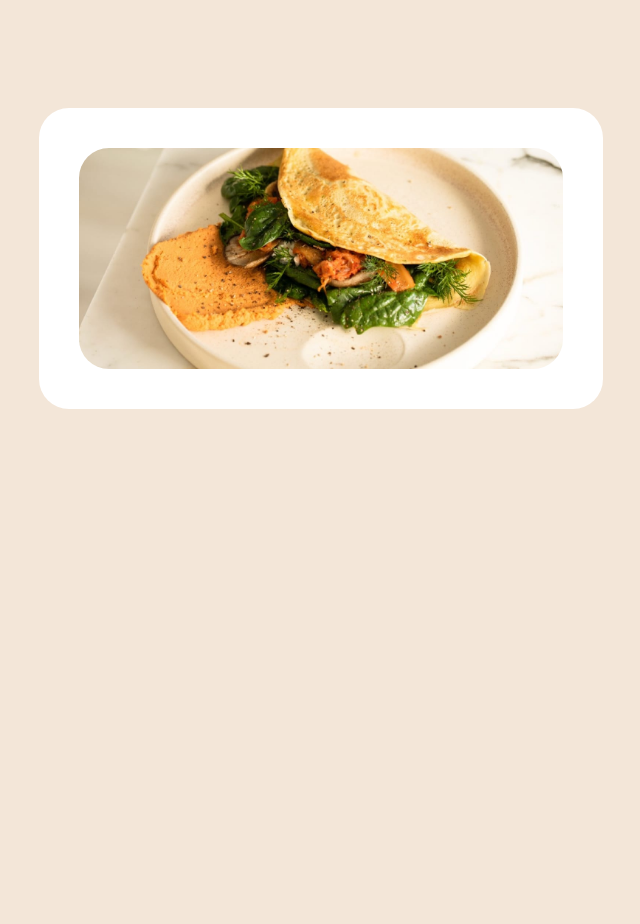
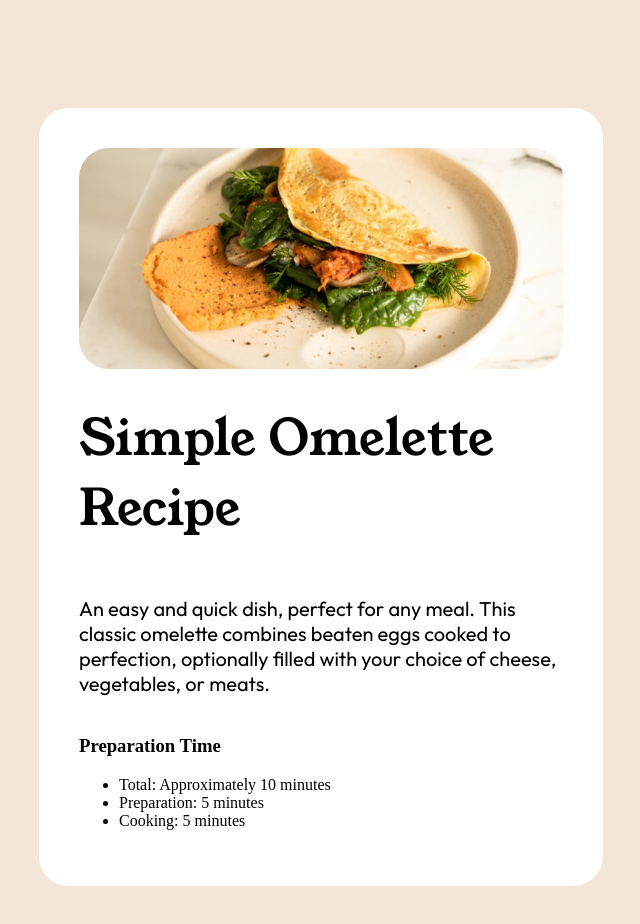
Before and after one commit to AaronVU/recipe-page-project, a plain HTML site: page index.html in a window 1280 px wide. Shown: the whole page, without its empty margins (319-959 px from the left). Before the commit the page ends 800 px from the top, so only its background shows below. Drawn offline with Linux system fonts and the light colour scheme.

Commit message:
Added fonts and styles to titles

```diff
--- a/index.html
+++ b/index.html
@@ -3,6 +3,8 @@
   <head>
 		<meta charset="UTF-8">
 		<meta name="viewport" content="width=device-width, initial-scale=1.0">
+
+		<link rel="stylesheet" href="styles.css">
 
 		<link rel="icon" type="image/png" sizes="32x32" href="/assets/images/favicon-32x32.png">
 
@@ -20,6 +22,7 @@
 				background-color: white;
 				padding: 40px;
 				display: flex;
+				flex-direction: column;
 				justify-content: center;
 				border-radius: 30px;
 			}
@@ -33,6 +36,21 @@
 	<body class="background">
 		<div class="recipe-body">
 			<img src="assets/images/image-omelette.jpeg" alt="An omelette" class="omelette-image">
+
+			<h1>Simple Omelette Recipe</h1>
+
+			<p>An easy and quick dish, perfect for any meal. This classic omelette combines beaten eggs cooked
+  			to perfection, optionally filled with your choice of cheese, vegetables, or meats.
+			</p>
+
+			<div>
+				<h3>Preparation Time</h3>
+				<ul>
+					<li>Total: Approximately 10 minutes</li>
+					<li>Preparation: 5 minutes</li>
+					<li>Cooking: 5 minutes</li>
+				</ul>
+			</div>
 		</div>
 	</body>
 </html>
--- /dev/null
+++ b/styles.css
@@ -0,0 +1,26 @@
+@font-face {
+  font-family: "Outfit";
+  src: url("assets/fonts/outfit/Outfit-VariableFont_wght.ttf") format("truetype");
+  font-weight: 100 900;
+  font-style: normal;
+}
+
+@font-face {
+  font-family: "Young Serif";
+  src: url("assets/fonts/young-serif/YoungSerif-Regular.ttf") format("truetype");
+  font-weight: 400;
+  font-style: normal;
+}
+
+h1 {
+    font-family: "Young Serif", sans-serif;
+    font-size: 50px;
+    font-weight: lighter;
+    color: hsl(24, 5, 18);
+}
+
+p {
+    font-family: "Outfit", sans-serif;
+    font-size: 20px;
+    color: hsl(30, 10, 34);
+}
```
